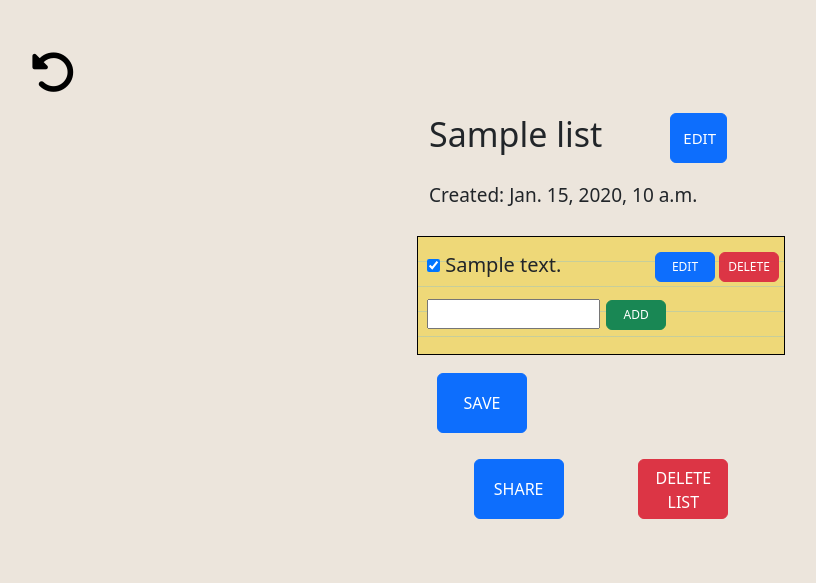
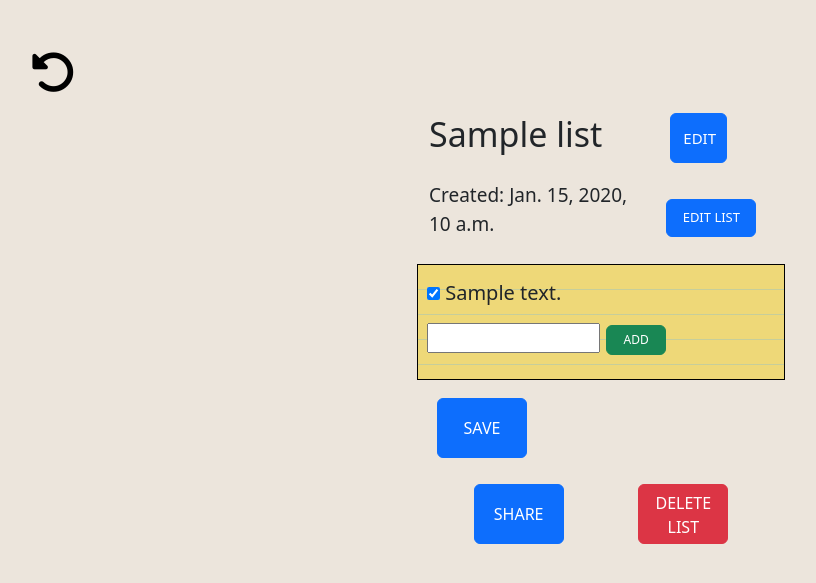
Before and after one commit to mikael-johnsson/your-shopping-list, a Django app: page /1/ in a window 1280 px wide. Shown: the part 120-703 px from the top of the page, without its empty margins (39-855 px from the left). Run offline with Django 4.2, Linux system fonts and the light colour scheme; tables that the repository leaves empty hold one stand-in row (values such as "Sample post"); some libraries are stand-ins or nearby versions.

Commit message:
hide item buttons, display with edit list button

```diff
--- a/list_app/templates/list_app/list_detail.html
+++ b/list_app/templates/list_app/list_detail.html
@@ -18,8 +18,9 @@
     </div>
   </div>
   <!-- List created on -->
-  <div class="row centered">
-    <p id="created-on">Created: {{ list.created_on }}</p>
+  <div class="row">
+    <p id="created-on" class="col-8">Created: {{ list.created_on }}</p>
+    <button class="btn btn-primary col-4" id="edit-list-button">EDIT LIST</button>
   </div>
   <!--List items -->
   <div class="row centered">
@@ -36,7 +37,7 @@
               <span>
                 <form action="{% url 'delete_item' item.id %}" class="inline-form" method="POST">
                   {% csrf_token %}
-                  <button type="submit" class="item-button btn btn-danger">DELETE</button>
+                  <button type="submit" class="delete-item-button item-button btn btn-danger">DELETE</button>
                 </form>
               </span>
             </div>
--- a/list_app/views.py
+++ b/list_app/views.py
@@ -88,12 +88,14 @@ def list_delete(request, id):
 
 def save_list(request, id):
     list = List.objects.get(id=id)
-    dbItems = ListItem.objects.all().filter(list=id)
-
-
-
-
-
+    items = ListItem.objects.all().filter(list=id)
+    checkedItems = []
+    unCheckedItems = []
+    for item in items:
+        if item.checked == True:
+            checkedItems.append(item)
+        else:
+            unCheckedItems.append(item)
 
 
     return redirect('list_detail', id)
--- a/static/css/style.css
+++ b/static/css/style.css
@@ -183,6 +183,17 @@ nav h1 {
 
 #created-on {
     font-size: 14px;
+    display: inline-block;
+}
+
+#edit-list-button {
+    width: 90px;
+    height: 38px;
+    font-size: small;
+    padding: 6px 4px;
+    margin: 4px;
+    text-align: center;
+
 }
 
 .list-container {
--- a/static/js/script.js
+++ b/static/js/script.js
@@ -75,13 +75,36 @@ if(newListModalButton) {
 }
 
 
-// Edit item
+// Edit items section//
+const editListButton = document.getElementById("edit-list-button")
 const editButtons = document.getElementsByClassName("item-edit-button")
+const deleteButtons = document.getElementsByClassName("delete-item-button")
 const updateForms = document.getElementsByClassName("item-edit-form")
+
+//Hide item buttons and update forms
+for (let button of editButtons){
+    button.style.display = "none"
+}
+
+for (let button of deleteButtons){
+    button.style.display = "none"
+}
 for (let form of updateForms){
     form.style.display = "none"
 }
 
+//Display item buttons
+function showItemButtons(){
+    for (let button of editButtons){
+        button.style.display = "block"
+    }
+
+    for (let button of deleteButtons){
+        button.style.display = "block"
+    }
+}
+
+//Hide buttons and display update form
 function editItem(event) {
     let button = event.target
     let parent = button.parentElement
@@ -96,11 +119,18 @@ function editItem(event) {
     }
 }
 
+// Button to display item buttons
+if(editListButton){
+    editListButton.addEventListener("click", showItemButtons)
+}
+
+// Buttons to display update form
 if(editButtons) {
     for (let button of editButtons){
     button.addEventListener("click", editItem)
     }
 }
+
 
 //Edit list name
 const editNameButton = document.getElementById("name-edit-button")
```
